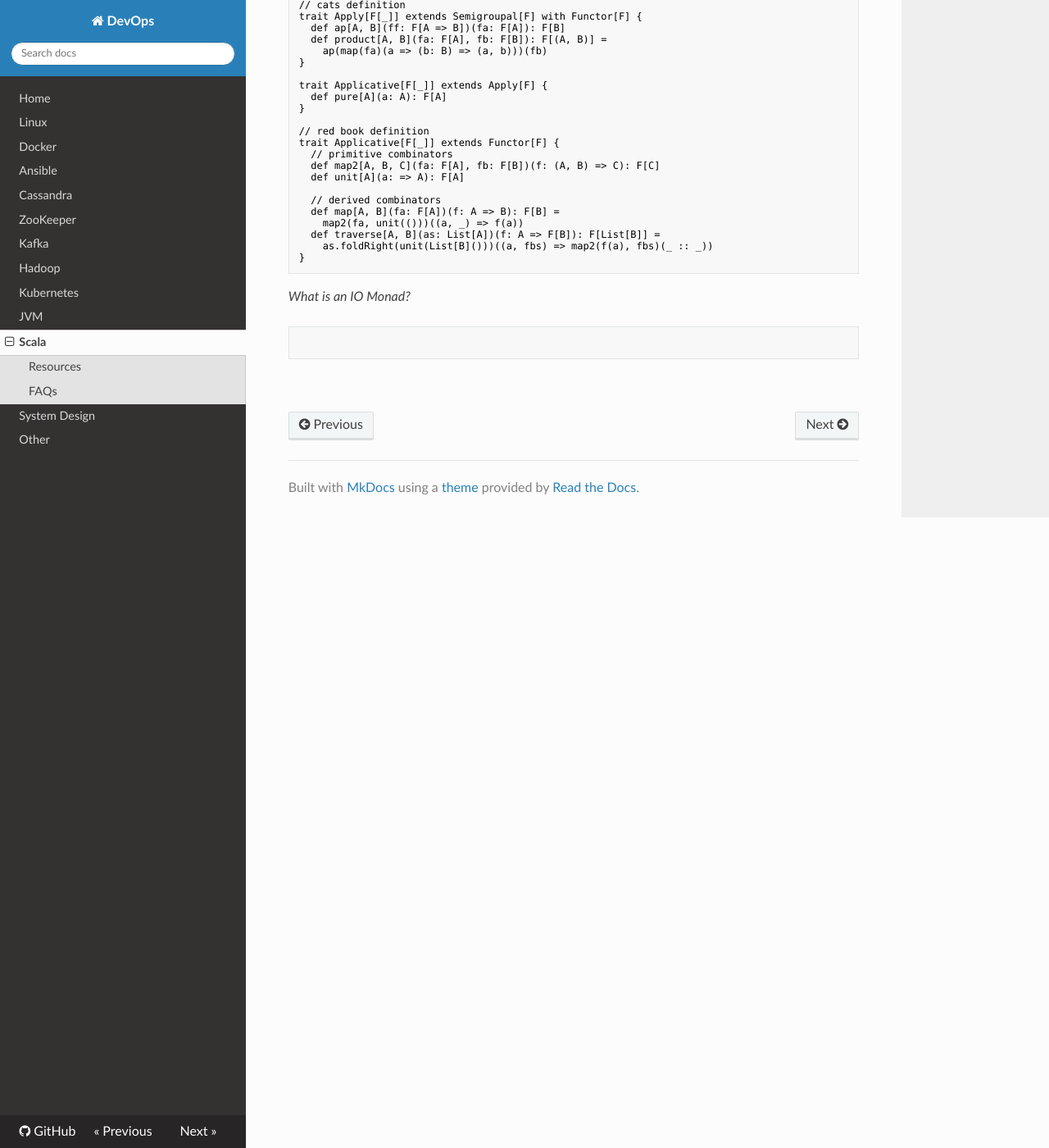
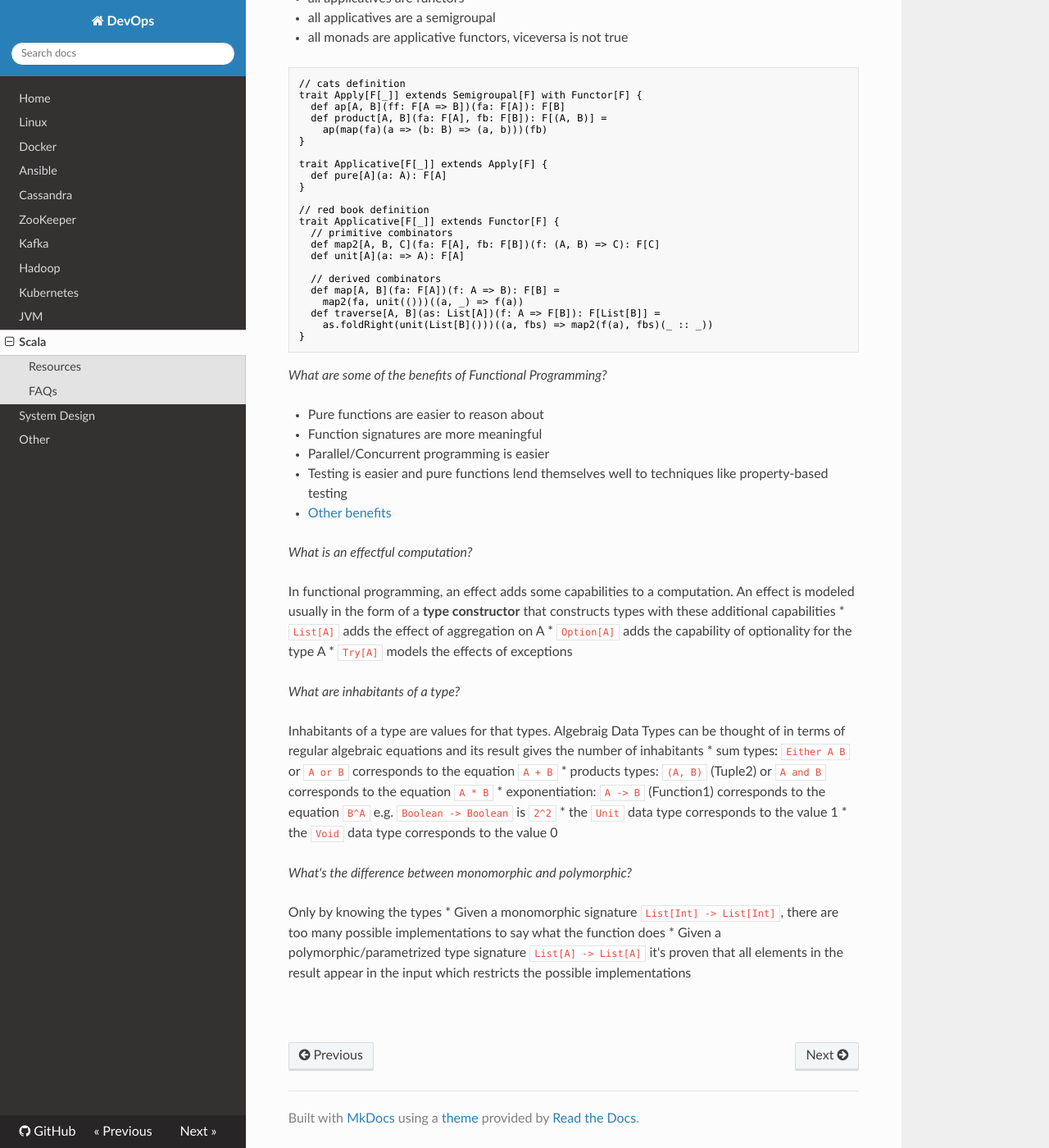
Before and after one commit to niqdev/devops, an MkDocs documentation site: the page built from docs/scala.md, in a window 1280 px wide and 1400 px high, scrolled down 10348 px. Shown: the whole window at 82% size. Built offline with MkDocs 1.6.1, drawn with Linux system fonts in a browser that asks for light colours; nearby versions of some CDN libraries; old or Windows-style settings are respelled for this version of MkDocs; some of the changed text lies outside the part shown.

Commit message:
doc: update scala

````diff
--- a/docs/scala.md
+++ b/docs/scala.md
@@ -310,6 +310,8 @@ final case class Circle(radius: Double) extends Shape
 final case class Rectangle(width: Double, height: Double) extends Shape
 ```
 
+Sum types and product types provide the necessary abstraction for structuring various data of a domain model. Whereas sum types let model the variations within a particular data type, product types help cluster related data into a larger abstraction.
+
 *How for-comprehensions is desugared? ([docs](https://docs.scala-lang.org/tour/for-comprehensions.html))*
 
 ```scala
@@ -493,13 +495,43 @@ trait Applicative[F[_]] extends Functor[F] {
 }
 ```
 
+*What are some of the benefits of Functional Programming?*
+
+* Pure functions are easier to reason about
+* Function signatures are more meaningful
+* Parallel/Concurrent programming is easier
+* Testing is easier and pure functions lend themselves well to techniques like property-based testing
+* [Other benefits](https://alvinalexander.com/scala/fp-book/benefits-of-functional-programming)
+
+*What is an effectful computation?*
+
+In functional programming, an effect adds some capabilities to a computation. An effect is modeled usually in the form of a **type constructor** that constructs types with these additional capabilities
+* `List[A]` adds the effect of aggregation on A
+* `Option[A]` adds the capability of optionality for the type A
+* `Try[A]` models the effects of exceptions
+
+*What are inhabitants of a type?*
+
+Inhabitants of a type are values for that types. Algebraig Data Types can be thought of in terms of regular algebraic equations and its result gives the number of inhabitants
+* sum types: `Either A B` or `A or B` corresponds to the equation `A + B`
+* products types: `(A, B)` (Tuple2) or `A and B` corresponds to the equation `A * B`
+* exponentiation: `A -> B` (Function1) corresponds to the equation `B^A` e.g. `Boolean -> Boolean` is `2^2`
+* the `Unit` data type corresponds to the value 1
+* the `Void` data type corresponds to the value 0
+
+*What's the difference between monomorphic and polymorphic?*
+
+Only by knowing the types
+* Given a monomorphic signature `List[Int] -> List[Int]`, there are too many possible implementations to say what the function does
+* Given a polymorphic/parametrized type signature `List[A] -> List[A]` it's proven that all elements in the result appear in the input which restricts the possible implementations
+
+<!--
+
 *What is an IO Monad?*
 
 ```scala
 
 ```
-
-<!--
 
 TODO
 https://stackoverflow.com/questions/6246719/what-is-a-higher-kinded-type-in-scala
````
